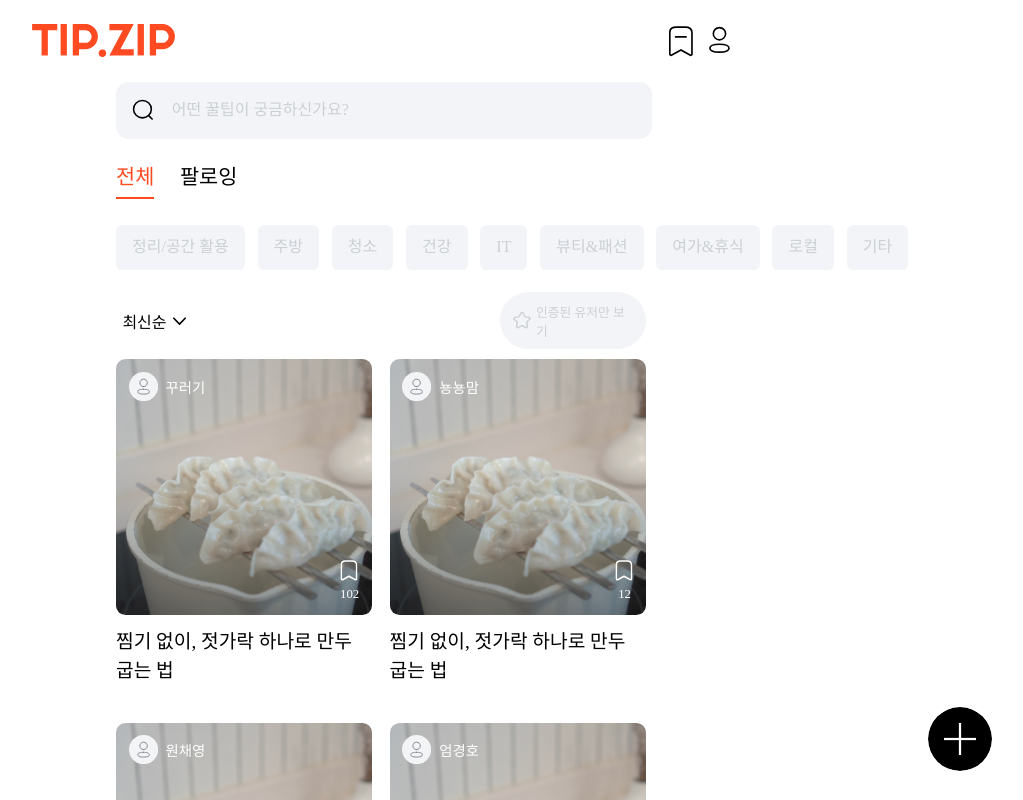
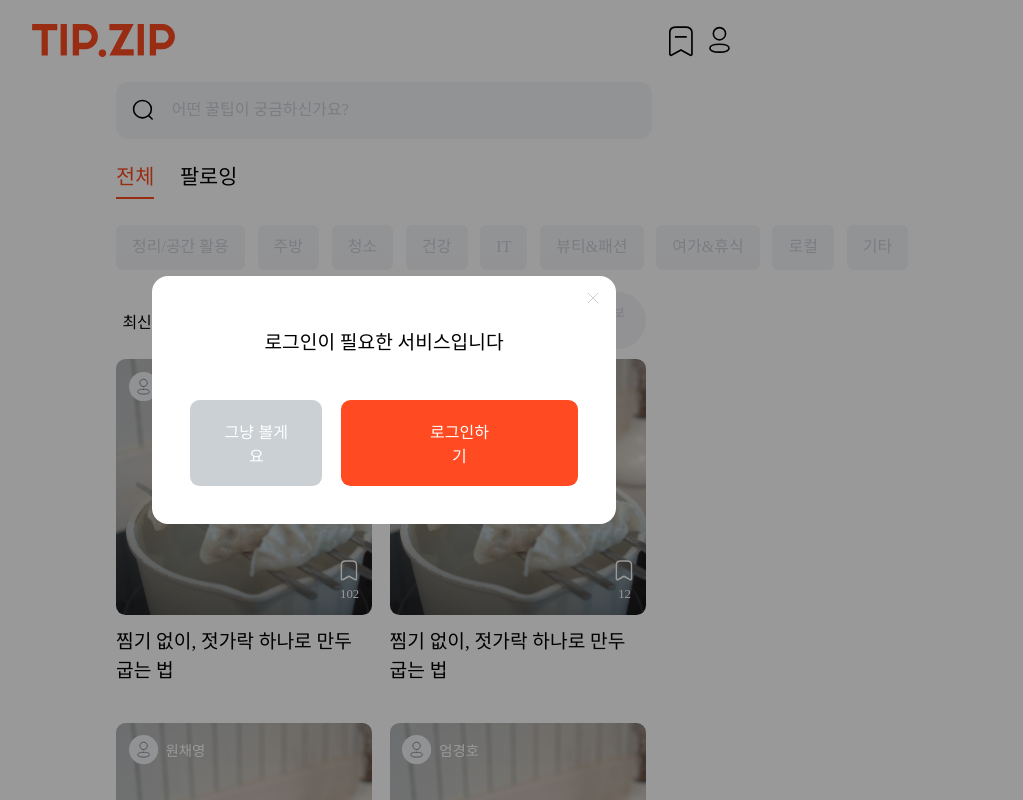
Before and after one commit to TIP-ZIP/TIPZIP_FE, a React (Vite) app: page / in a window 1280 px wide. Shown: the top 800 px of the page, without its empty margins (256-1279 px from the left). Built offline with nearby package versions, Linux system fonts and the light colour scheme; a web font is replaced by a local one.

Commit message:
refactor: 컴포넌트 분리

```diff
--- /dev/null
+++ b/src/components/home/CategoryList.tsx
@@ -0,0 +1,30 @@
+import React from 'react';
+import * as S from '@pages/home/Home.Styled';
+
+interface CategoryListProps {
+  categories: string[];
+  selectedCategory: string[];
+  handleCategoryClick: (category: string) => void;
+}
+
+const CategoryList: React.FC<CategoryListProps> = ({
+  categories,
+  selectedCategory,
+  handleCategoryClick,
+}) => {
+  return (
+    <S.CategoryList>
+      {categories.map((category, index) => (
+        <S.CategoryItem
+          key={index}
+          $selectedtag={selectedCategory.includes(category)}
+          onClick={() => handleCategoryClick(category)}
+        >
+          {category}
+        </S.CategoryItem>
+      ))}
+    </S.CategoryList>
+  );
+};
+
+export default CategoryList;
--- /dev/null
+++ b/src/components/home/DropDown.tsx
@@ -0,0 +1,40 @@
+import React from 'react';
+import * as S from '@pages/home/Home.Styled';
+
+interface DropdownProps {
+  isOpen: boolean;
+  sortOption: string;
+  handleSortOptionClick: (option: string) => void;
+  toggleDropdown: () => void;
+}
+
+const Dropdown: React.FC<DropdownProps> = ({
+  isOpen,
+  sortOption,
+  handleSortOptionClick,
+  toggleDropdown,
+}) => {
+  return (
+    <S.DropdownContainer>
+      <S.DropdownButton onClick={toggleDropdown}>
+        {sortOption}
+        <S.Arrow $isOpen={isOpen} />
+      </S.DropdownButton>
+      {isOpen && (
+        <S.DropdownList>
+          {['최신순', '오래된 순', '인기순'].map((option) => (
+            <S.DropdownItem
+              key={option}
+              selected={sortOption === option}
+              onClick={() => handleSortOptionClick(option)}
+            >
+              {option}
+            </S.DropdownItem>
+          ))}
+        </S.DropdownList>
+      )}
+    </S.DropdownContainer>
+  );
+};
+
+export default Dropdown;
--- /dev/null
+++ b/src/components/home/LoginModalContainer.tsx
@@ -0,0 +1,19 @@
+// components/modal/LoginModalContainer.tsx
+import React from 'react';
+import { LoginModal } from '@components/modal/LoginModal';
+
+interface LoginModalContainerProps {
+  showModal: boolean;
+  handleClose: () => void;
+  handleLogin: () => void;
+}
+
+const LoginModalContainer: React.FC<LoginModalContainerProps> = ({
+  showModal,
+  handleClose,
+  handleLogin,
+}) => {
+  return <LoginModal showModal={showModal} onClose={handleClose} onLogin={handleLogin} />;
+};
+
+export default LoginModalContainer;
--- /dev/null
+++ b/src/components/home/PostList.tsx
@@ -0,0 +1,43 @@
+import React from 'react';
+import * as S from '@pages/home/Home.Styled';
+
+interface Post {
+  id: number;
+  title: string;
+  image: string;
+  profileName: string;
+  bookmarks: number;
+  isFilled: boolean;
+}
+
+interface PostListProps {
+  posts: Post[];
+  handleBookmarkClick: (postId: number) => void;
+}
+
+const PostList: React.FC<PostListProps> = ({ posts, handleBookmarkClick }) => {
+  return (
+    <S.PostList>
+      {posts.map((post) => (
+        <S.PostItem key={post.id}>
+          <S.PostImage>
+            <S.ProfileContainer>
+              <S.ProfileImage />
+              <S.ProfileName>{post.profileName}</S.ProfileName>
+            </S.ProfileContainer>
+            <S.BookmarkContainer>
+              <S.BookmarkIcon
+                $isFilled={post.isFilled}
+                onClick={() => handleBookmarkClick(post.id)}
+              />
+              <S.BookmarkCount>{post.bookmarks}</S.BookmarkCount>
+            </S.BookmarkContainer>
+          </S.PostImage>
+          <S.PostTitle>{post.title}</S.PostTitle>
+        </S.PostItem>
+      ))}
+    </S.PostList>
+  );
+};
+
+export default PostList;
--- /dev/null
+++ b/src/components/home/SearchBar.tsx
@@ -0,0 +1,14 @@
+// components/SearchBar.tsx
+import React from 'react';
+import * as S from '@pages/home/Home.Styled';
+
+const SearchBar: React.FC = () => {
+  return (
+    <S.SearchBar>
+      <S.SearchIcon />
+      <S.SearchInput type='text' placeholder='어떤 꿀팁이 궁금하신가요?' />
+    </S.SearchBar>
+  );
+};
+
+export default SearchBar;
--- /dev/null
+++ b/src/components/home/SelectBar.tsx
@@ -0,0 +1,22 @@
+import React from 'react';
+import * as S from '@pages/home/Home.Styled';
+
+interface SelectBarProps {
+  selectedItem: string;
+  setSelectedItem: React.Dispatch<React.SetStateAction<string>>;
+}
+
+const SelectBar: React.FC<SelectBarProps> = ({ selectedItem, setSelectedItem }) => {
+  return (
+    <S.SelectBar>
+      <S.SelectItem $selected={selectedItem === '전체'} onClick={() => setSelectedItem('전체')}>
+        전체
+      </S.SelectItem>
+      <S.SelectItem $selected={selectedItem === '팔로잉'} onClick={() => setSelectedItem('팔로잉')}>
+        팔로잉
+      </S.SelectItem>
+    </S.SelectBar>
+  );
+};
+
+export default SelectBar;
--- /dev/null
+++ b/src/components/modal/LoginModal.Styled.ts
@@ -0,0 +1,78 @@
+import { fontStyles } from '@styles/theme/typography';
+import styled from 'styled-components';
+import deleteIcon from '@assets/svgs/DeleteModal.svg';
+
+export const ModalOverlay = styled.div`
+  position: fixed;
+  top: 0;
+  left: 0;
+  right: 0;
+  bottom: 0;
+  background: rgba(0, 0, 0, 0.4);
+  display: flex;
+  justify-content: center;
+  align-items: center;
+  z-index: 1000;
+`;
+
+export const ModalContainer = styled.div`
+  display: flex;
+  flex-direction: column;
+  position: relative;
+  background-color: ${({ theme }) => theme.colors.TZ_Monochrome[0]};
+  border-radius: 1rem;
+  padding: 2.4rem;
+  padding-top: 3.2rem;
+  width: 29rem;
+  text-align: center;
+  gap: 2.8rem;
+`;
+
+export const ModalTitle = styled.span`
+  ${fontStyles.Body4}
+`;
+
+export const ButtonContainer = styled.div`
+  display: flex;
+  gap: 1.2rem;
+  justify-content: space-between;
+`;
+
+export const ModalButton = styled.button`
+  background-color: ${({ theme }) => theme.colors.TZ_Monochrome[300]};
+  color: ${({ theme }) => theme.colors.TZ_Monochrome[0]};
+  display: flex;
+  align-items: center;
+  justify-content: center;
+  border: none;
+  border-radius: 0.6rem;
+  padding: 1.2rem 1.8rem;
+  ${fontStyles.Caption2}
+  cursor: pointer;
+`;
+
+export const ModalButton1 = styled.button`
+  border: none;
+  display: flex;
+  background-color: ${({ theme }) => theme.colors.TZ_Signature[500]};
+  padding: 1.2rem 5.2rem;
+  justify-content: center;
+  align-items: center;
+  border-radius: 0.6rem;
+  ${fontStyles.Caption2}
+  color:  ${({ theme }) => theme.colors.TZ_Monochrome[0]};
+  cursor: pointer;
+`;
+
+export const CloseButton = styled.button`
+  position: absolute;
+  top: 1rem;
+  right: 1rem;
+  width: 0.8rem;
+  height: 0.8rem;
+  background: url(${deleteIcon});
+  background-repeat: no-repeat;
+  background-size: contain;
+  border: none;
+  cursor: pointer;
+`;
--- /dev/null
+++ b/src/components/modal/LoginModal.tsx
@@ -0,0 +1,23 @@
+import React from 'react';
+import * as S from './LoginModal.Styled';
+
+export const LoginModal: React.FC<{
+  showModal: boolean;
+  onClose: () => void;
+  onLogin: () => void;
+}> = ({ showModal, onClose, onLogin }) => {
+  if (!showModal) return null;
+
+  return (
+    <S.ModalOverlay onClick={onClose}>
+      <S.ModalContainer onClick={(e) => e.stopPropagation()}>
+        <S.CloseButton onClick={onClose} />
+        <S.ModalTitle>로그인이 필요한 서비스입니다</S.ModalTitle>
+        <S.ButtonContainer>
+          <S.ModalButton onClick={onClose}>그냥 볼게요</S.ModalButton>
+          <S.ModalButton1 onClick={onLogin}>로그인하기</S.ModalButton1>
+        </S.ButtonContainer>
+      </S.ModalContainer>
+    </S.ModalOverlay>
+  );
+};
--- a/src/pages/home/Home.Styled.tsx
+++ b/src/pages/home/Home.Styled.tsx
@@ -371,6 +371,7 @@ export const BookmarkIcon = styled.div<{ $isFilled: boolean }>`
   height: 1.28rem;
   background-image: ${({ $isFilled }) => `url(${$isFilled ? filled : empty})`};
   background-size: contain;
+  cursor: pointer;
   background-repeat: no-repeat;
   transform: scale(1.1);
 `;
--- a/src/pages/home/Home.tsx
+++ b/src/pages/home/Home.tsx
@@ -1,5 +1,11 @@
 import React, { useState } from 'react';
 import * as S from './Home.Styled';
+import LoginModalContainer from '@components/home/LoginModalContainer';
+import SearchBar from '@components/home/SearchBar';
+import SelectBar from '@components/home/SelectBar';
+import CategoryList from '@components/home/CategoryList';
+import PostList from '@components/home/PostList';
+import Dropdown from '@components/home/DropDown';
 
 const postsData = [
   {
@@ -54,14 +60,13 @@ const postsData = [
 
 const Home: React.FC = () => {
   const [isOpen, setIsOpen] = useState(false);
-  const [isFilled, setIsFilled] = useState(false);
   const [selectedVerify, setSelectedVerify] = useState(false);
   const [selectedItem, setSelectedItem] = useState('전체');
   const [selectedCategory, setSelectedCategory] = useState<string[]>([]);
   const [sortOption, setSortOption] = useState('최신순');
   const [isDropdownOpen, setIsDropdownOpen] = useState(false);
   const [posts, setPosts] = useState(postsData);
-  const [count, setCount] = useState(100);
+  const [showModal, setShowModal] = useState(true);
   const categories = [
     '정리/공간 활용',
     '주방',
@@ -75,12 +80,17 @@ const Home: React.FC = () => {
   ];
 
   const handleCategoryClick = (category: string) => {
-    setSelectedCategory(
-      (prev) =>
-        prev.includes(category)
-          ? prev.filter((cat) => cat !== category) // 이미 선택된 카테고리라면 배열에서 제거
-          : [...prev, category], // 선택되지 않은 카테고리라면 배열에 추가
+    setSelectedCategory((prev) =>
+      prev.includes(category) ? prev.filter((cat) => cat !== category) : [...prev, category],
     );
+  };
+  const handleClose = () => {
+    setShowModal(false);
+  };
+
+  const handleLogin = () => {
+    console.log('로그인 처리 로직');
+    setShowModal(false);
   };
 
   const handleSortOptionClick = (option: string) => {
@@ -114,81 +124,33 @@ const Home: React.FC = () => {
 
   return (
     <S.HomeLayout>
+      <LoginModalContainer
+        showModal={showModal}
+        handleClose={handleClose}
+        handleLogin={handleLogin}
+      />
       <S.Container>
-        <S.SearchBar>
-          <S.SearchIcon />
-          <S.SearchInput type='text' placeholder='어떤 꿀팁이 궁금하신가요?' />
-        </S.SearchBar>
-        <S.SelectBar>
-          <S.SelectItem $selected={selectedItem === '전체'} onClick={() => setSelectedItem('전체')}>
-            전체
-          </S.SelectItem>
-          <S.SelectItem
-            $selected={selectedItem === '팔로잉'}
-            onClick={() => setSelectedItem('팔로잉')}
-          >
-            팔로잉
-          </S.SelectItem>
-        </S.SelectBar>
-        <S.CategoryList>
-          {categories.map((category, index) => (
-            <S.CategoryItem
-              key={index}
-              $selectedtag={selectedCategory.includes(category)}
-              onClick={() => handleCategoryClick(category)}
-            >
-              {category}
-            </S.CategoryItem>
-          ))}
-        </S.CategoryList>
+        <SearchBar />
+        <SelectBar selectedItem={selectedItem} setSelectedItem={setSelectedItem} />
+        <CategoryList
+          categories={categories}
+          selectedCategory={selectedCategory}
+          handleCategoryClick={handleCategoryClick}
+        />
         <S.PostInfoBar>
-          <S.DropdownContainer>
-            <S.DropdownButton onClick={toggleDropdown}>
-              {sortOption}
-              <S.Arrow $isOpen={isOpen} />
-            </S.DropdownButton>
-            {isDropdownOpen && (
-              <S.DropdownList>
-                {['최신순', '오래된 순', '인기순'].map((option) => (
-                  <S.DropdownItem
-                    key={option}
-                    selected={sortOption === option}
-                    onClick={() => handleSortOptionClick(option)}
-                  >
-                    {option}
-                  </S.DropdownItem>
-                ))}
-              </S.DropdownList>
-            )}
-          </S.DropdownContainer>
+          <Dropdown
+            isOpen={isOpen}
+            sortOption={sortOption}
+            handleSortOptionClick={handleSortOptionClick}
+            toggleDropdown={toggleDropdown}
+          />
           <S.SelectVerify $selectedVerify={selectedVerify} onClick={handleSelectVerifyClick}>
             <S.Star $selectedVerify={selectedVerify} />
             <S.VerifyText $selectedVerify={selectedVerify}>인증된 유저만 보기</S.VerifyText>
           </S.SelectVerify>
         </S.PostInfoBar>
-
-        <S.PostList>
-          {posts.map((post) => (
-            <S.PostItem key={post.id}>
-              <S.PostImage>
-                <S.ProfileContainer>
-                  <S.ProfileImage />
-                  <S.ProfileName>{post.profileName}</S.ProfileName>
-                </S.ProfileContainer>
-                <S.BookmarkContainer>
-                  <S.BookmarkIcon
-                    $isFilled={post.isFilled}
-                    onClick={() => handleBookmarkClick(post.id)}
-                  />
-                  <S.BookmarkCount>{post.bookmarks}</S.BookmarkCount>
-                </S.BookmarkContainer>
-              </S.PostImage>
-              <S.PostTitle>{post.title}</S.PostTitle>
-            </S.PostItem>
-          ))}
-        </S.PostList>
+        <PostList posts={posts} handleBookmarkClick={handleBookmarkClick} />
       </S.Container>
-      <S.Plus />
     </S.HomeLayout>
   );
 };
```
Also changed, not shown: src/assets/svgs/DeleteModal.svg (added).
